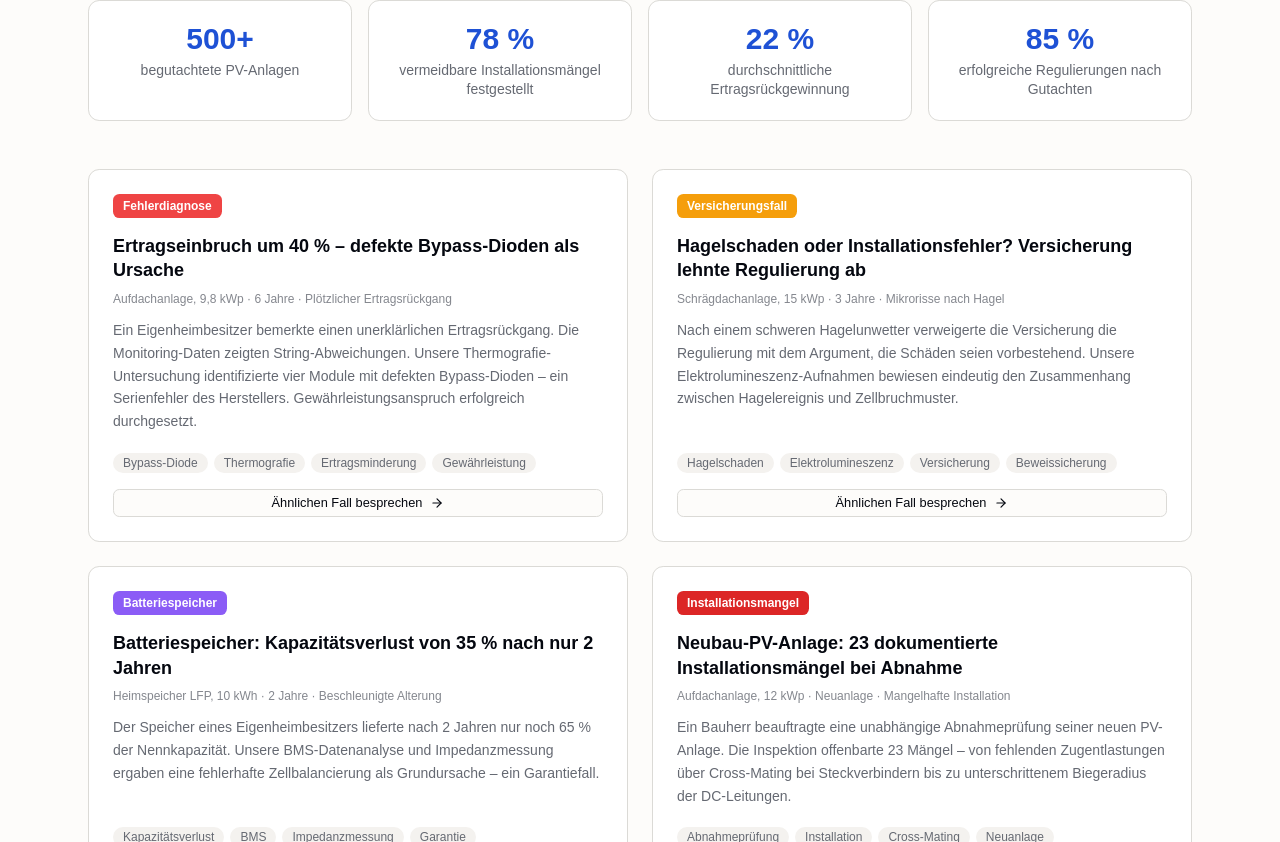
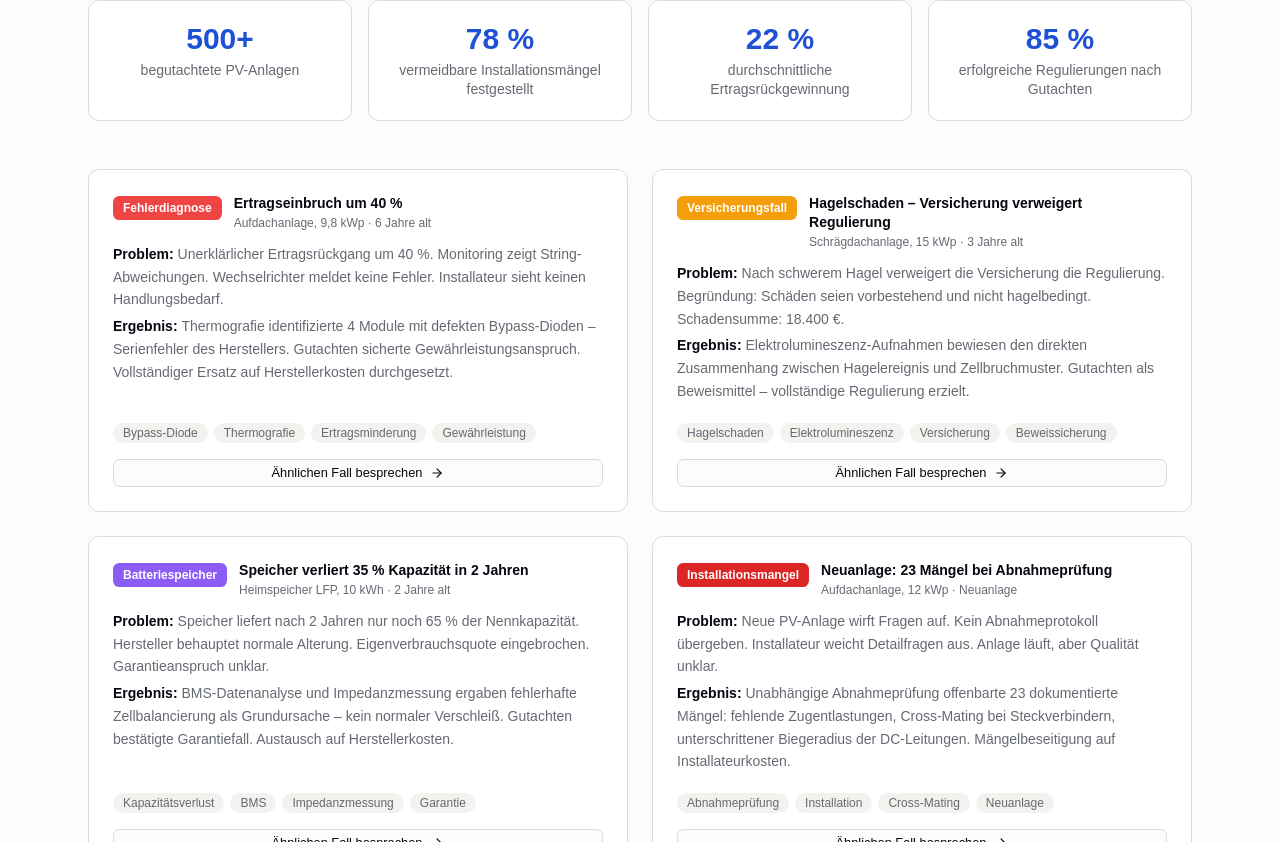
Before and after one commit to cellthium-dev/sv-website, a React (Vite) app: page /wissen in a window 1280 px wide. Shown: the part 3318-4160 px from the top of the page. Built offline with nearby package versions, Linux system fonts and the light colour scheme.

Commit message:
feat: use sliders/comparison component

```diff
--- a/package.json
+++ b/package.json
@@ -10,6 +10,7 @@
     "clsx": "^2.1.1",
     "lucide": "^0.577.0",
     "lucide-react": "^0.577.0",
+    "motion": "^12.38.0",
     "radix-ui": "^1.4.3",
     "react": "^19.2.0",
     "react-dom": "^19.2.0",
--- /dev/null
+++ b/src/components/kibo-ui/comparison/index.tsx
@@ -0,0 +1,209 @@
+"use client";
+
+import { GripVerticalIcon } from "lucide-react";
+import {
+  type MotionValue,
+  motion,
+  useMotionValue,
+  useSpring,
+  useTransform,
+} from "motion/react";
+import {
+  type ComponentProps,
+  createContext,
+  type HTMLAttributes,
+  type MouseEventHandler,
+  type ReactNode,
+  type TouchEventHandler,
+  useContext,
+  useState,
+} from "react";
+import { cn } from "@/lib/utils";
+
+type ImageComparisonContextType = {
+  sliderPosition: number;
+  setSliderPosition: (pos: number) => void;
+  motionSliderPosition: MotionValue<number>;
+  mode: "hover" | "drag";
+};
+
+const ImageComparisonContext = createContext<
+  ImageComparisonContextType | undefined
+>(undefined);
+
+const useImageComparisonContext = () => {
+  const context = useContext(ImageComparisonContext);
+
+  if (!context) {
+    throw new Error(
+      "useImageComparisonContext must be used within a ImageComparison"
+    );
+  }
+
+  return context;
+};
+
+export type ComparisonProps = HTMLAttributes<HTMLDivElement> & {
+  mode?: "hover" | "drag";
+  onDragStart?: () => void;
+  onDragEnd?: () => void;
+};
+
+export const Comparison = ({
+  className,
+  mode = "drag",
+  onDragStart,
+  onDragEnd,
+  ...props
+}: ComparisonProps) => {
+  const [isDragging, setIsDragging] = useState(false);
+  const motionValue = useMotionValue(50);
+  const motionSliderPosition = useSpring(motionValue, {
+    bounce: 0,
+    duration: 0,
+  });
+  const [sliderPosition, setSliderPosition] = useState(50);
+
+  const handleDrag = (domRect: DOMRect, clientX: number) => {
+    if (!isDragging && mode === "drag") {
+      return;
+    }
+
+    const x = clientX - domRect.left;
+    const percentage = Math.min(Math.max((x / domRect.width) * 100, 0), 100);
+    motionValue.set(percentage);
+    setSliderPosition(percentage);
+  };
+
+  const handleMouseDrag: MouseEventHandler<HTMLDivElement> = (event) => {
+    if (!event) {
+      return;
+    }
+
+    const containerRect = event.currentTarget.getBoundingClientRect();
+
+    handleDrag(containerRect, event.clientX);
+  };
+
+  const handleTouchDrag: TouchEventHandler<HTMLDivElement> = (event) => {
+    if (!event) {
+      return;
+    }
+
+    const containerRect = event.currentTarget.getBoundingClientRect();
+    const touches = Array.from(event.touches);
+
+    handleDrag(containerRect, touches.at(0)?.clientX ?? 0);
+  };
+
+  const handleDragStart = () => {
+    if (mode === "drag") {
+      setIsDragging(true);
+      onDragStart?.();
+    }
+  };
+
+  const handleDragEnd = () => {
+    if (mode === "drag") {
+      setIsDragging(false);
+      onDragEnd?.();
+    }
+  };
+
+  return (
+    <ImageComparisonContext.Provider
+      value={{ sliderPosition, setSliderPosition, motionSliderPosition, mode }}
+    >
+      <div
+        aria-label="Comparison slider"
+        aria-valuemax={100}
+        aria-valuemin={0}
+        aria-valuenow={sliderPosition}
+        className={cn(
+          "relative isolate w-full select-none overflow-hidden",
+          className
+        )}
+        onMouseDown={handleDragStart}
+        onMouseLeave={handleDragEnd}
+        onMouseMove={handleMouseDrag}
+        onMouseUp={handleDragEnd}
+        onTouchEnd={handleDragEnd}
+        onTouchMove={handleTouchDrag}
+        onTouchStart={handleDragStart}
+        role="slider"
+        tabIndex={0}
+        {...props}
+      />
+    </ImageComparisonContext.Provider>
+  );
+};
+
+export type ComparisonItemProps = ComponentProps<typeof motion.div> & {
+  position: "left" | "right";
+};
+
+export const ComparisonItem = ({
+  className,
+  position,
+  ...props
+}: ComparisonItemProps) => {
+  const { motionSliderPosition } = useImageComparisonContext();
+  const leftClipPath = useTransform(
+    motionSliderPosition,
+    (value) => `inset(0 0 0 ${value}%)`
+  );
+  const rightClipPath = useTransform(
+    motionSliderPosition,
+    (value) => `inset(0 ${100 - value}% 0 0)`
+  );
+
+  return (
+    <motion.div
+      aria-hidden="true"
+      className={cn("absolute inset-0 h-full w-full object-cover", className)}
+      role="img"
+      style={{
+        clipPath: position === "left" ? leftClipPath : rightClipPath,
+      }}
+      {...props}
+    />
+  );
+};
+
+export type ComparisonHandleProps = ComponentProps<typeof motion.div> & {
+  children?: ReactNode;
+};
+
+export const ComparisonHandle = ({
+  className,
+  children,
+  ...props
+}: ComparisonHandleProps) => {
+  const { motionSliderPosition, mode } = useImageComparisonContext();
+  const left = useTransform(motionSliderPosition, (value) => `${value}%`);
+
+  return (
+    <motion.div
+      aria-hidden="true"
+      className={cn(
+        "-translate-x-1/2 absolute top-0 z-50 flex h-full w-10 items-center justify-center",
+        mode === "drag" && "cursor-grab active:cursor-grabbing",
+        className
+      )}
+      role="presentation"
+      style={{ left }}
+      {...props}
+    >
+      {children ?? (
+        <>
+          <div className="-translate-x-1/2 absolute left-1/2 h-full w-1 bg-background" />
+          {mode === "drag" && (
+            <div className="z-50 flex items-center justify-center rounded-sm bg-background px-0.5 py-1">
+              <GripVerticalIcon className="h-4 w-4 select-none text-muted-foreground" />
+            </div>
+          )}
+        </>
+      )}
+    </motion.div>
+  );
+};
--- a/src/components/knowledge-base.tsx
+++ b/src/components/knowledge-base.tsx
@@ -17,6 +17,7 @@ import {
   FileDownIcon,
   FileTextIcon,
   FlameIcon,
+  type LucideIcon,
   MessageSquareIcon,
   ScaleIcon,
   ScanIcon,
@@ -30,6 +31,11 @@ import {
   ZapIcon,
 } from "lucide-react";
 import { useState } from "react";
+import {
+  Comparison,
+  ComparisonHandle,
+  ComparisonItem,
+} from "@/components/kibo-ui/comparison";
 import { Badge } from "@/components/ui/badge";
 import { Button } from "@/components/ui/button";
 import { Input } from "@/components/ui/input";
@@ -72,7 +78,8 @@ type Case = {
   badgeColor: string;
   title: string;
   meta: string;
-  teaser: string;
+  problem: string;
+  solution: string;
   tags: string[];
 };
 
@@ -489,10 +496,12 @@ const CASES: Case[] = [
     id: 1,
     badge: "Fehlerdiagnose",
     badgeColor: "#EF4444",
-    title: "Ertragseinbruch um 40 % – defekte Bypass-Dioden als Ursache",
-    meta: "Aufdachanlage, 9,8 kWp · 6 Jahre · Plötzlicher Ertragsrückgang",
-    teaser:
-      "Ein Eigenheimbesitzer bemerkte einen unerklärlichen Ertragsrückgang. Die Monitoring-Daten zeigten String-Abweichungen. Unsere Thermografie-Untersuchung identifizierte vier Module mit defekten Bypass-Dioden – ein Serienfehler des Herstellers. Gewährleistungsanspruch erfolgreich durchgesetzt.",
+    title: "Ertragseinbruch um 40 %",
+    meta: "Aufdachanlage, 9,8 kWp · 6 Jahre alt",
+    problem:
+      "Unerklärlicher Ertragsrückgang um 40 %. Monitoring zeigt String-Abweichungen. Wechselrichter meldet keine Fehler. Installateur sieht keinen Handlungsbedarf.",
+    solution:
+      "Thermografie identifizierte 4 Module mit defekten Bypass-Dioden – Serienfehler des Herstellers. Gutachten sicherte Gewährleistungsanspruch. Vollständiger Ersatz auf Herstellerkosten durchgesetzt.",
     tags: [
       "Bypass-Diode",
       "Thermografie",
@@ -504,11 +513,12 @@ const CASES: Case[] = [
     id: 2,
     badge: "Versicherungsfall",
     badgeColor: "#F59E0B",
-    title:
-      "Hagelschaden oder Installationsfehler? Versicherung lehnte Regulierung ab",
-    meta: "Schrägdachanlage, 15 kWp · 3 Jahre · Mikrorisse nach Hagel",
-    teaser:
-      "Nach einem schweren Hagelunwetter verweigerte die Versicherung die Regulierung mit dem Argument, die Schäden seien vorbestehend. Unsere Elektrolumineszenz-Aufnahmen bewiesen eindeutig den Zusammenhang zwischen Hagelereignis und Zellbruchmuster.",
+    title: "Hagelschaden – Versicherung verweigert Regulierung",
+    meta: "Schrägdachanlage, 15 kWp · 3 Jahre alt",
+    problem:
+      "Nach schwerem Hagel verweigert die Versicherung die Regulierung. Begründung: Schäden seien vorbestehend und nicht hagelbedingt. Schadensumme: 18.400 €.",
+    solution:
+      "Elektrolumineszenz-Aufnahmen bewiesen den direkten Zusammenhang zwischen Hagelereignis und Zellbruchmuster. Gutachten als Beweismittel – vollständige Regulierung erzielt.",
     tags: [
       "Hagelschaden",
       "Elektrolumineszenz",
@@ -520,20 +530,24 @@ const CASES: Case[] = [
     id: 3,
     badge: "Batteriespeicher",
     badgeColor: "#8B5CF6",
-    title: "Batteriespeicher: Kapazitätsverlust von 35 % nach nur 2 Jahren",
-    meta: "Heimspeicher LFP, 10 kWh · 2 Jahre · Beschleunigte Alterung",
-    teaser:
-      "Der Speicher eines Eigenheimbesitzers lieferte nach 2 Jahren nur noch 65 % der Nennkapazität. Unsere BMS-Datenanalyse und Impedanzmessung ergaben eine fehlerhafte Zellbalancierung als Grundursache – ein Garantiefall.",
+    title: "Speicher verliert 35 % Kapazität in 2 Jahren",
+    meta: "Heimspeicher LFP, 10 kWh · 2 Jahre alt",
+    problem:
+      "Speicher liefert nach 2 Jahren nur noch 65 % der Nennkapazität. Hersteller behauptet normale Alterung. Eigenverbrauchsquote eingebrochen. Garantieanspruch unklar.",
+    solution:
+      "BMS-Datenanalyse und Impedanzmessung ergaben fehlerhafte Zellbalancierung als Grundursache – kein normaler Verschleiß. Gutachten bestätigte Garantiefall. Austausch auf Herstellerkosten.",
     tags: ["Kapazitätsverlust", "BMS", "Impedanzmessung", "Garantie"],
   },
   {
     id: 4,
     badge: "Installationsmangel",
     badgeColor: "#DC2626",
-    title: "Neubau-PV-Anlage: 23 dokumentierte Installationsmängel bei Abnahme",
-    meta: "Aufdachanlage, 12 kWp · Neuanlage · Mangelhafte Installation",
-    teaser:
-      "Ein Bauherr beauftragte eine unabhängige Abnahmeprüfung seiner neuen PV-Anlage. Die Inspektion offenbarte 23 Mängel – von fehlenden Zugentlastungen über Cross-Mating bei Steckverbindern bis zu unterschrittenem Biegeradius der DC-Leitungen.",
+    title: "Neuanlage: 23 Mängel bei Abnahmeprüfung",
+    meta: "Aufdachanlage, 12 kWp · Neuanlage",
+    problem:
+      "Neue PV-Anlage wirft Fragen auf. Kein Abnahmeprotokoll übergeben. Installateur weicht Detailfragen aus. Anlage läuft, aber Qualität unklar.",
+    solution:
+      "Unabhängige Abnahmeprüfung offenbarte 23 dokumentierte Mängel: fehlende Zugentlastungen, Cross-Mating bei Steckverbindern, unterschrittener Biegeradius der DC-Leitungen. Mängelbeseitigung auf Installateurkosten.",
     tags: ["Abnahmeprüfung", "Installation", "Cross-Mating", "Neuanlage"],
   },
 ];
@@ -1645,22 +1659,33 @@ export default function KnowledgeBase() {
                 className="hover:-translate-y-0.5 flex flex-col rounded-xl border border-border bg-card p-6 transition-all hover:shadow-lg"
                 key={c.id}
               >
-                <div className="mb-4 flex items-start justify-between gap-3">
+                <div className="mb-3 flex items-start gap-3">
                   <span
-                    className="inline-block rounded-md px-2.5 py-1 font-semibold text-white text-xs"
+                    className="mt-0.5 shrink-0 rounded-md px-2.5 py-1 font-semibold text-white text-xs"
                     style={{ background: c.badgeColor }}
                   >
                     {c.badge}
                   </span>
+                  <div>
+                    <h3 className="font-bold text-foreground text-sm leading-snug">
+                      {c.title}
+                    </h3>
+                    <p className="mt-0.5 text-muted-foreground text-xs">
+                      {c.meta}
+                    </p>
+                  </div>
                 </div>
-                <h3 className="mb-2 font-bold text-foreground text-lg leading-snug">
-                  {c.title}
-                </h3>
-                <p className="mb-3 font-medium text-muted-foreground/80 text-xs">
-                  {c.meta}
+                <p className="mb-1 text-muted-foreground text-sm leading-relaxed">
+                  <span className="font-semibold text-foreground">
+                    Problem:{" "}
+                  </span>
+                  {c.problem}
                 </p>
                 <p className="mb-5 flex-1 text-muted-foreground text-sm leading-relaxed">
-                  {c.teaser}
+                  <span className="font-semibold text-foreground">
+                    Ergebnis:{" "}
+                  </span>
+                  {c.solution}
                 </p>
                 <div className="mb-4 flex flex-wrap gap-1.5">
                   {c.tags.map((t) => (
@@ -1896,7 +1921,7 @@ export default function KnowledgeBase() {
           </div>
 
           {filteredComparisons.length > 0 ? (
-            <div className="grid gap-6 md:grid-cols-2">
+            <div className="grid gap-6 md:grid-cols-1">
               {filteredComparisons.map((c) => (
                 <ComparisonCard comparison={c} key={c.id} />
               ))}
@@ -1921,25 +1946,11 @@ export default function KnowledgeBase() {
               Grundlagen.
             </p>
             <div className="flex flex-wrap justify-center gap-3">
-              <Button
-                asChild
-                className="border-white/30 text-dark-surface-foreground hover:border-white hover:bg-white/10"
-                variant="outline"
-              >
-                <Link to="/kontakt">
-                  Vor-Ort-Prüfung anfragen
-                  <ArrowRightIcon className="ml-1 size-4" />
-                </Link>
+              <Button asChild variant={"default"}>
+                <Link to="/kontakt">Vor-Ort-Prüfung anfragen</Link>
               </Button>
-              <Button
-                asChild
-                className="border-white/30 text-dark-surface-foreground hover:border-white hover:bg-white/10"
-                variant="outline"
-              >
-                <Link to="/kontakt">
-                  Fernbewertung starten
-                  <ArrowRightIcon className="ml-1 size-4" />
-                </Link>
+              <Button asChild variant={"outline"}>
+                <Link to="/kontakt">Fernbewertung starten</Link>
               </Button>
             </div>
           </div>
@@ -2148,46 +2159,55 @@ function ComparisonCard({ comparison: c }: { comparison: Comparison }) {
       <div className="flex items-center justify-between gap-3 border-border border-b bg-muted/40 px-5 py-3">
         <span className="font-semibold text-foreground text-sm">{c.title}</span>
         <span
-          className={`rounded-full px-2.5 py-0.5 font-semibold text-xs ${schwerebadge[c.schwere] ?? "bg-muted text-muted-foreground"}`}
+          className={cn(
+            "shrink-0 rounded-full px-2.5 py-0.5 font-semibold text-xs",
+            schwerebadge[c.schwere] ?? "bg-muted text-muted-foreground"
+          )}
         >
           {schwereLabel[c.schwere] ?? c.schwere}
         </span>
       </div>
 
-      {/* Split panel */}
-      <div className="grid grid-cols-2 divide-x divide-border">
-        {/* Bad */}
-        <div className="p-5">
-          <div
-            className="mb-3 flex size-10 items-center justify-center rounded-full text-xl"
-            style={{ background: c.badColor + "22" }}
-          >
-            {c.badIcon}
+      {/* Comparison slider */}
+      <Comparison className="h-56" mode="drag">
+        {/* Left – Mangelhaft */}
+        <ComparisonItem
+          className="flex flex-col gap-3 bg-red-50 p-5 dark:bg-red-950/30"
+          position="left"
+        >
+          <div className="flex items-center gap-2">
+            <span className="rounded-full bg-red-100 px-2.5 py-0.5 font-semibold text-red-700 text-xs dark:bg-red-900/50 dark:text-red-400">
+              {c.badIcon}
+            </span>
+            <span className="font-bold text-red-700 text-xs uppercase tracking-wider dark:text-red-400">
+              Mangelhaft
+            </span>
           </div>
-          <p className="mb-2 font-bold text-sm" style={{ color: c.badColor }}>
-            Mangelhaft
-          </p>
-          <p className="text-muted-foreground text-sm leading-relaxed">
+          <p className="text-foreground/80 text-sm leading-relaxed">
             {c.explain2}
           </p>
-        </div>
-
-        {/* Good */}
-        <div className="p-5">
-          <div
-            className="mb-3 flex size-10 items-center justify-center rounded-full text-xl"
-            style={{ background: c.goodColor + "22" }}
-          >
-            {c.goodIcon}
+        </ComparisonItem>
+
+        {/* Right – Normgerecht */}
+        <ComparisonItem
+          className="flex flex-col gap-3 bg-green-50 p-5 dark:bg-green-950/30"
+          position="right"
+        >
+          <div className="flex items-center gap-2">
+            <span className="rounded-full bg-green-100 px-2.5 py-0.5 font-semibold text-green-700 text-xs dark:bg-green-900/50 dark:text-green-400">
+              {c.goodIcon}
+            </span>
+            <span className="font-bold text-green-700 text-xs uppercase tracking-wider dark:text-green-400">
+              Normgerecht
+            </span>
           </div>
-          <p className="mb-2 font-bold text-sm" style={{ color: c.goodColor }}>
-            Normgerecht
-          </p>
-          <p className="text-muted-foreground text-sm leading-relaxed">
+          <p className="text-foreground/80 text-sm leading-relaxed">
             {c.explain3}
           </p>
-        </div>
-      </div>
+        </ComparisonItem>
+
+        <ComparisonHandle />
+      </Comparison>
 
       {/* Tags */}
       <div className="flex flex-wrap gap-1.5 border-border border-t px-5 py-3">
--- a/src/components/tools-page.tsx
+++ b/src/components/tools-page.tsx
@@ -8,6 +8,7 @@ import {
   BatteryIcon,
   BotIcon,
   CalculatorIcon,
+  CarIcon,
   CheckCircleIcon,
   CheckIcon,
   ChevronDownIcon,
@@ -25,7 +26,7 @@ import {
   SunIcon,
   ZapIcon,
 } from "lucide-react";
-import { useRef, useState } from "react";
+import { type ReactNode, useRef, useState } from "react";
 import { Badge } from "@/components/ui/badge";
 import { Button } from "@/components/ui/button";
 import { Input } from "@/components/ui/input";
@@ -77,12 +78,6 @@ const TILT_FACTORS: Record<string, number> = {
   leicht: 0.97,
   mittel: 1.0,
   steil: 0.92,
-};
-const TILT_LABELS: Record<string, string> = {
-  flach: "Flachdach",
-  leicht: "leichter Neigung",
-  mittel: "mittlerer Neigung",
-  steil: "steiler Neigung",
 };
 
 function fmt(n: number, d = 0) {
@@ -2350,7 +2345,7 @@ function CalcE8() {
                 label: "Buchen (Jahresbindung)",
               },
               {
-                icon: <FuelIcon className="size-5" />,
+                icon: <LeafIcon className="size-5" />,
                 value: `${fmt(result.benzin)} L`,
                 label: "Benzin vermieden",
               },
```
Also changed, not shown: 2 other files (tests, documents, lock files or other folders).
